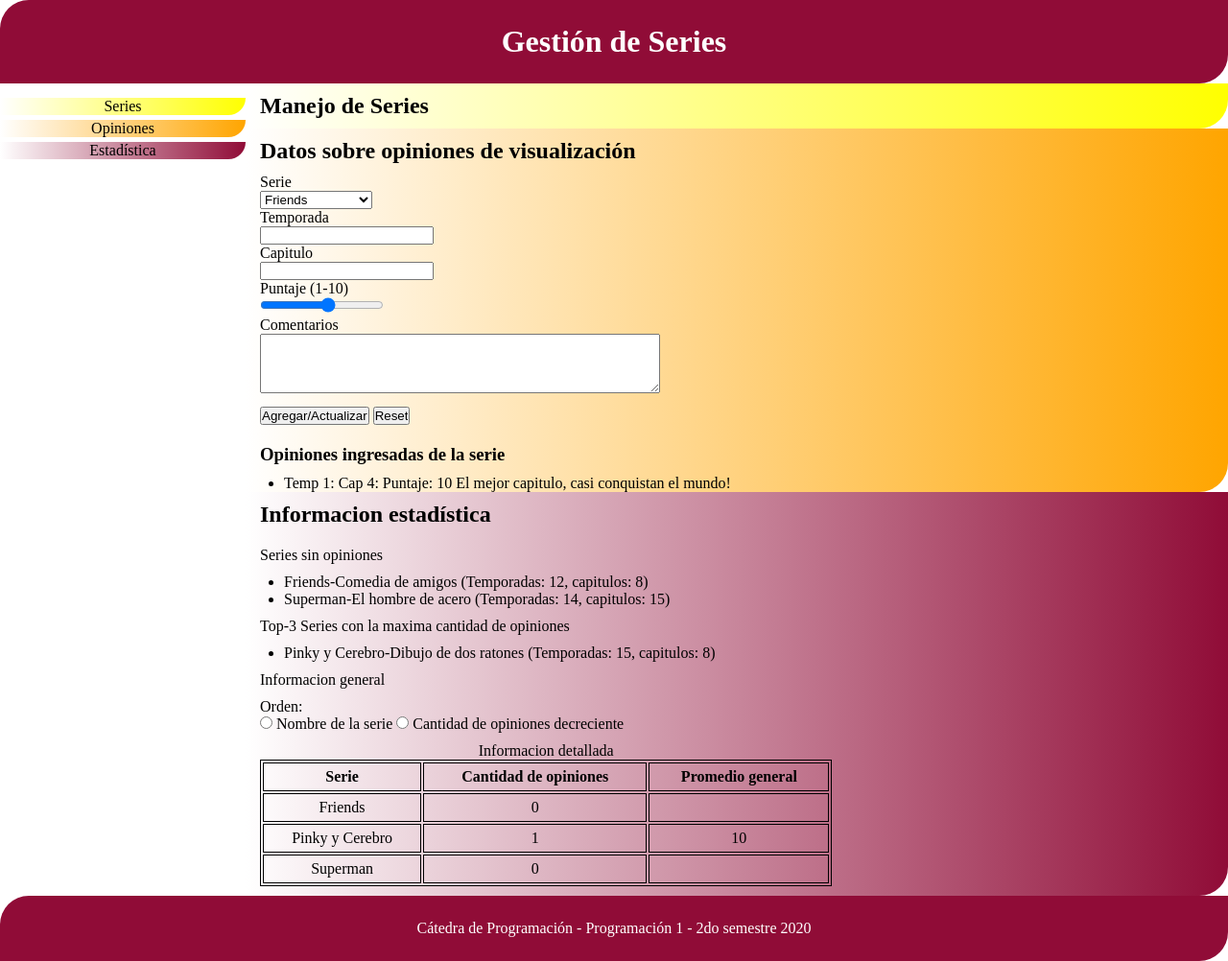
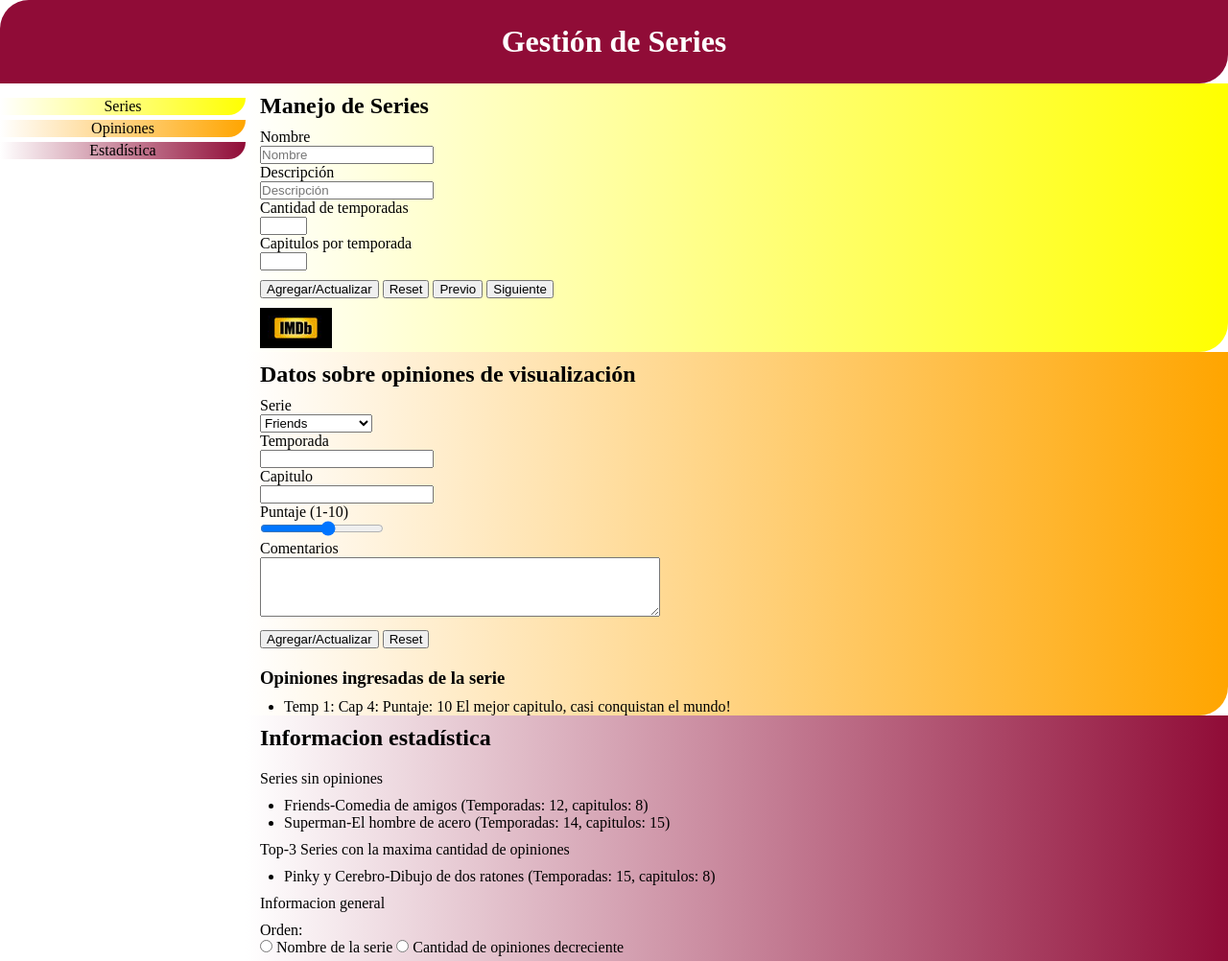
Before and after one commit to JoaquinMayer/obligatorioProgramacion, a plain HTML site: page index.html in a window 1280 px wide. Shown: the top 1002 px of the page at 96% size. Drawn offline with Linux system fonts and the light colour scheme.

Commit message:
Seccion manejo de series

```diff
--- a/css/estilos.css
+++ b/css/estilos.css
@@ -113,3 +113,11 @@
   border: 1px solid black;
   text-align: center;
 }
+
+input[type="number"] {
+  width: 45px;
+}
+
+input[type="button"] {
+  padding: 0 5px;
+}
--- a/index.html
+++ b/index.html
@@ -31,28 +31,45 @@
     <main class="w-100 w-tablet-80 float-left">
       <section id="series" class="bg-gradient-secondary border-radius-br px-1">
         <h2 class="py-10">Manejo de Series</h2>
+        <form action="#">
+          <label for="nombreSerie">Nombre</label><br>
+          <input type="text" name="nombreSerie" id="nombreSerie" placeholder="Nombre" /><br>
+          <label for="descripcionSerie">Descripción</label><br>
+          <input type="text" name="descripcionSerie" id="descripcionSerie" placeholder="Descripción" /><br>
+          <label for="cantidadTemp">Cantidad de temporadas</label><br>
+          <input type="number" name="cantidadTemp" id="cantidadTemp" min="1"/><br>
+          <label for="cantidadCap">Capitulos por temporada</label><br>
+          <input type="number" name="cantidadCap" id="cantidadCap" min="1" /><br>
+          <div class="py-10">
+            <input type="button" value="Agregar/Actualizar" />
+            <input type="button" value="Reset" />
+            <input type="button" value="Previo" />
+            <input type="button" value="Siguiente" />
+          </div>
+          <a href="https://www.imdb.com/" target="_blank" rel="noopener noreferrer"><img src="./img/imdb-logo.jpg" alt="logo imdn" width="75"></a>
+        </form>
       </section>
 
       <section id="opiniones" class="bg-gradient-tertiary border-radius-br px-1">
         <h2 class="py-10">Datos sobre opiniones de visualización</h2>
         <p>Serie</p>
-        <select id="series" name="series">
+        <select id="opcionesSeries" name="opcionesSeries">
           <option value="friends">Friends</option>
           <option value="pinkyCerebro">Pinky y Cerebro</option>
           <option value="superman">Superman</option>
         </select>
         <p>Temporada</p>
-        <input type="text">
+        <input type="text" />
         <p>Capitulo</p>
-        <input type="text">
+        <input type="text" />
         <p>Puntaje (1-10)</p>
-        <input type="range" id="puntaje" name="puntaje" min="1" max="10">
+        <input type="range" id="puntaje" name="puntaje" min="1" max="10" />
         <p>Comentarios</p>
         <textarea rows="4" cols="50" name="comentarios"></textarea>
 
         <div class="py-10">
-          <input type="button" value="Agregar/Actualizar">
-          <input type="button" value="Reset">
+          <input type="button" value="Agregar/Actualizar" />
+          <input type="button" value="Reset" />
         </div>
 
         <h3 class="py-10">Opiniones ingresadas de la serie</h3>
@@ -65,20 +82,20 @@
         <h2 class="py-10">Informacion estadística</h2>
         <p class="py-10">Series sin opiniones</p>
         <ul class="px-25">
-          <li>Friends-Comedia de amigos (Temporadas: 12, capitulos: 8) </li>
-          <li>Superman-El hombre de acero (Temporadas: 14, capitulos: 15) </li>
+          <li>Friends-Comedia de amigos (Temporadas: 12, capitulos: 8)</li>
+          <li>Superman-El hombre de acero (Temporadas: 14, capitulos: 15)</li>
         </ul>
 
         <p class="py-10">Top-3 Series con la maxima cantidad de opiniones</p>
         <ul class="px-25">
-          <li>Pinky y Cerebro-Dibujo de dos ratones (Temporadas: 15, capitulos: 8) </li>
+          <li>Pinky y Cerebro-Dibujo de dos ratones (Temporadas: 15, capitulos: 8)</li>
         </ul>
 
         <p class="py-10">Informacion general</p>
         <p>Orden:</p>
-        <input type="radio" id="nombre" name="orden" value="nombre">
+        <input type="radio" id="nombre" name="orden" value="nombre" />
         <label for="nombre">Nombre de la serie</label>
-        <input type="radio" id="cantidad" name="orden" value="cantidad">
+        <input type="radio" id="cantidad" name="orden" value="cantidad" />
         <label for="cantidad">Cantidad de opiniones decreciente</label>
 
         <div class="py-10">
```
Also changed, not shown: img/imdb-logo.jpg (added).
